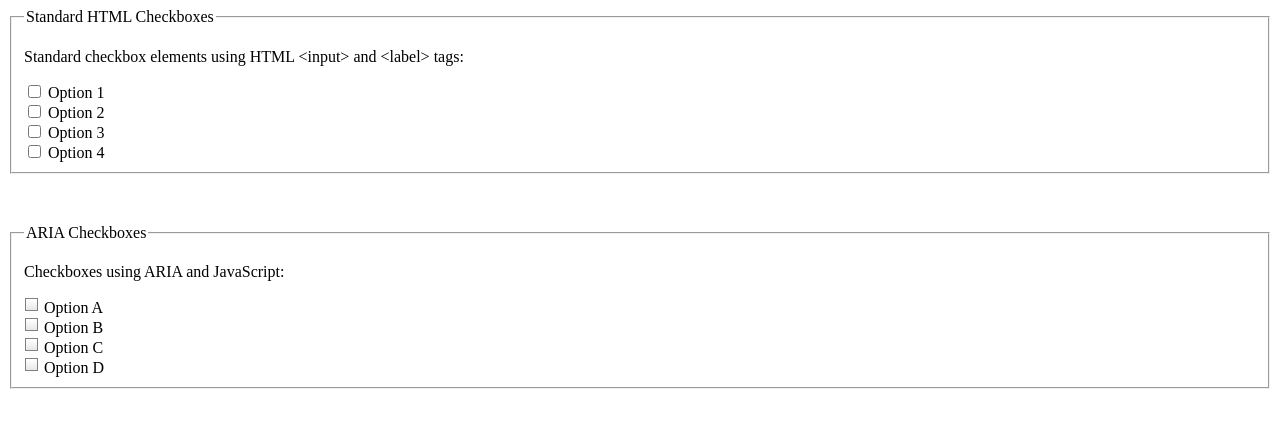
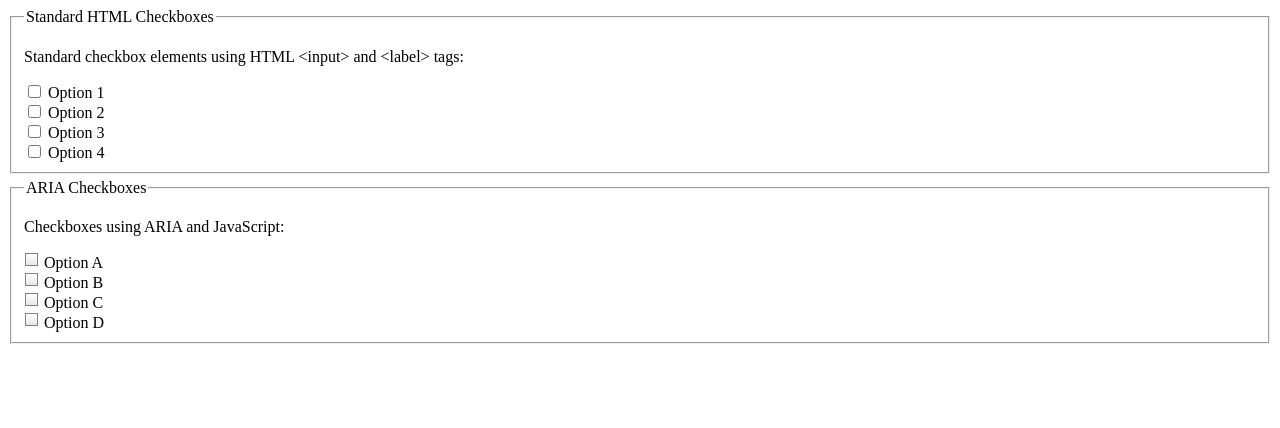
Before and after one commit to robmc/ARIA-Accessible-Checkboxes, a plain HTML site: page index.html in a window 1280 px wide. Drawn offline with Linux system fonts and the light colour scheme.

Commit message:
Update stylesheet.css

```diff
--- a/stylesheet.css
+++ b/stylesheet.css
@@ -1,4 +1,4 @@
 /* This adds 5px of spacing below each fieldset element */
 fieldset {
-  margin-bottom: 50px;
+  margin-bottom: 5px;
 }
```
